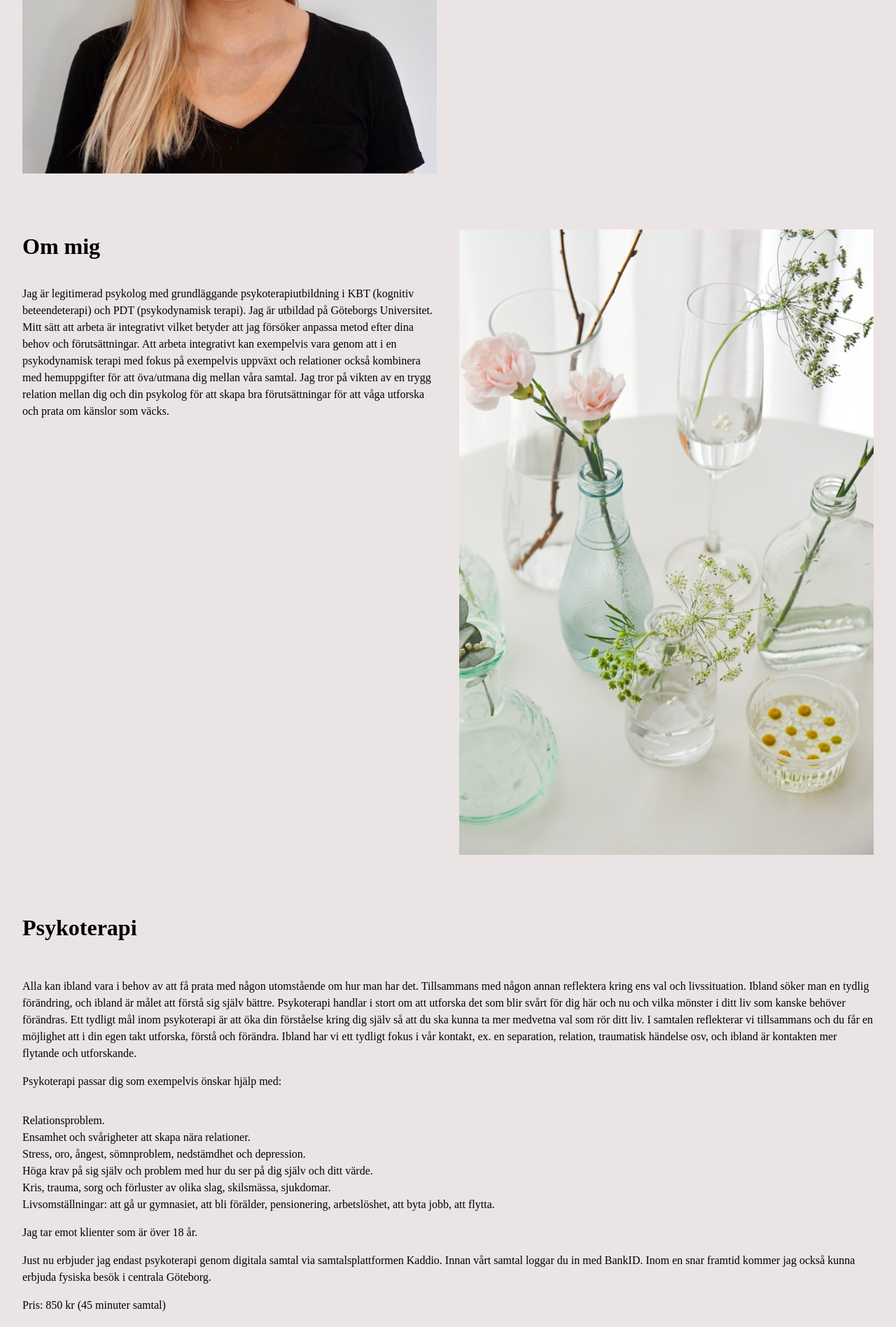
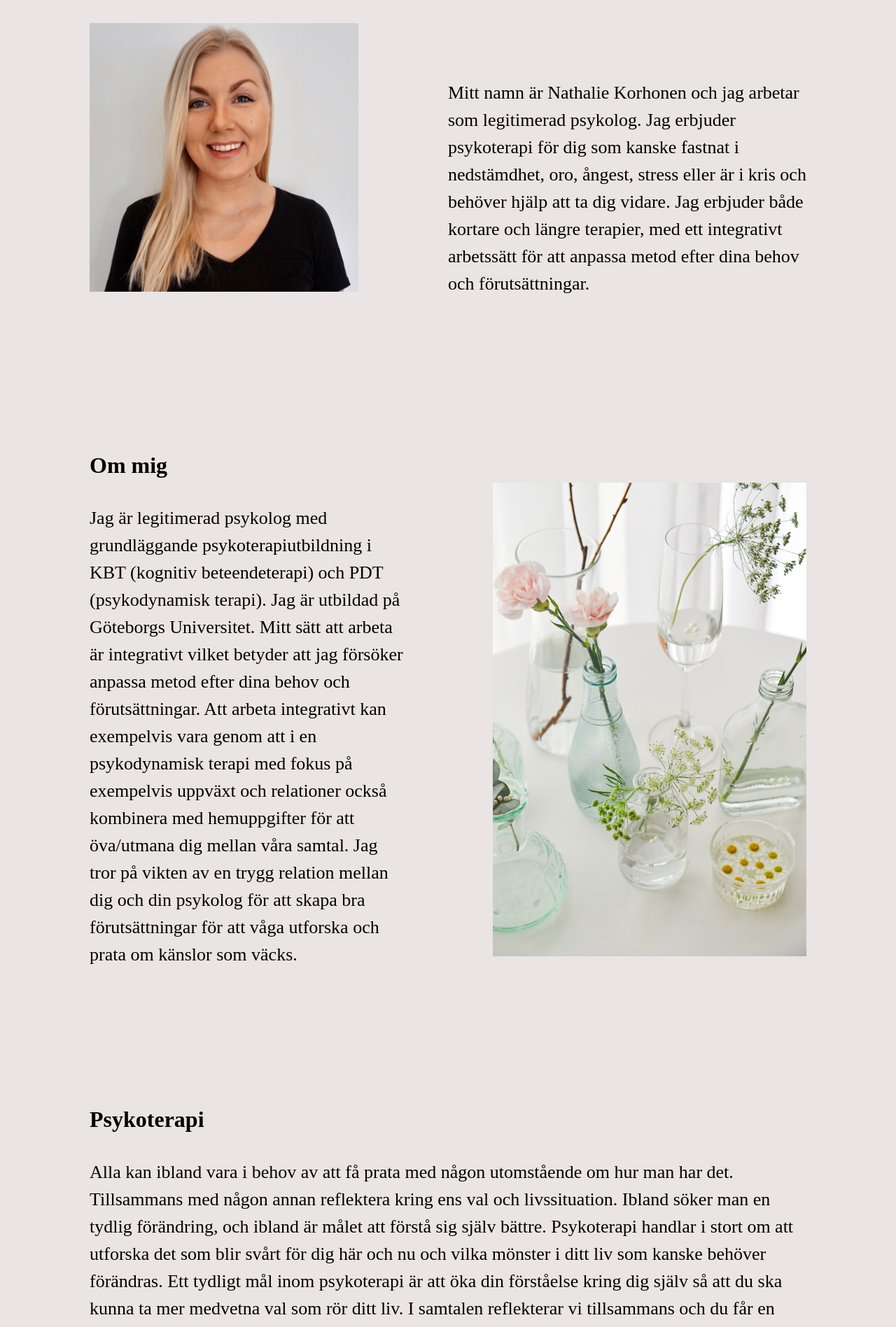
Before and after one commit to Vulcan93/NathalieKorhonen, a React (Vite) app: page / in a window 1280 px wide. Shown: the part 880-2777 px from the top of the page at 70% size. Built offline with nearby package versions, Linux system fonts and the light colour scheme.

Commit message:
fixed all responsivity scenarios

```diff
--- a/src/components/Footer.tsx
+++ b/src/components/Footer.tsx
@@ -3,7 +3,7 @@ import "./Footer.css";
 export default function Footer() {
   return (
     <footer>
-      <p className="footer-container">
+      <p className="footer-container md:text-[18px] lg:text-[22px] xl:text-[26px] xxl:text-[28px]">
         <span>
           &copy; 2024 Nathalie Korhonen Psykolog AB. All rights reserved.
         </span>
--- a/src/components/Header.tsx
+++ b/src/components/Header.tsx
@@ -56,7 +56,7 @@ export default function Header({
           <span className="line line2"></span>
           <span className="line line3"></span>
         </div>
-        <ul className="navbar-menu">
+        <ul className="navbar-menu md:text-[18px] lg:text-[22px] xl:text-[26px] xxl:text-[28px]">
           <li>
             <Link
               className={
--- a/src/pages/Hem.css
+++ b/src/pages/Hem.css
@@ -8,10 +8,34 @@
   padding-top: 200px;
   padding-bottom: 200px;
   & p {
-    font-size: min(2.3rem);
+    /* font-size: min(2.3rem); */
     text-align: center;
     margin-top: -100px;
     color: white;
+  }
+}
+
+@media (min-width: 1024px) {
+  .hero {
+    padding-bottom: 400px;
+  }
+  & p {
+    padding-top: 80px;
+  }
+}
+
+@media (min-width: 1280px) {
+  .hero {
+    padding-bottom: 450px;
+  }
+}
+
+@media (min-width: 1536px) {
+  .hero {
+    padding-bottom: 550px;
+  }
+  & p {
+    padding-top: 120px;
   }
 }
 
--- a/src/pages/Hem.tsx
+++ b/src/pages/Hem.tsx
@@ -4,15 +4,31 @@ import profilbild from "../../public/profilbild.jpg";
 const Hem = () => {
   return (
     <div>
-      <div className="hero">
-        <p>Psykologmottagning Nathalie Korhonen</p>
+      <div className="hero py-500px">
+        <p className="text-[36px] md:text-[40px] lg:text-[50px] xl:text-[60px] xxl:text-[80px]">
+          Psykologmottagning Nathalie Korhonen
+        </p>
       </div>
-      <section className="grid auto-rows-auto min-[560px]:grid-cols-2 gap-8 xs:grid-cols-1 m-[2rem] mt-[5rem]">
-        <img className="" src={profilbild} alt="bild" />
+      {/* <section className="grid auto-rows-auto place-items-center min-[560px]:grid-cols-2 gap-8 xs:grid-cols-1 m-[2rem] mt-[5rem]"> */}
+      <section
+        className="grid place-items-center
+      grid-cols-1
+      sm:place-items-stretch sm:grid-cols-2 m-[2rem]
+      mt-[5rem]
+      md:m-[4rem] md:mt-[8rem]
+      lg:m-[6rem] lg:mt-[10rem]
+      xl:m-[8rem] xl:mt-[12rem]
+      xxl:m-[10rem] xxl:mt-[14rem]"
+      >
+        <img
+          className="w-[16rem] lg:w-[20rem] xl:w-[24rem] xl:h-[24rem] mb-[2rem]"
+          src={profilbild}
+          alt="bild"
+        />
         <div>
           <article>
             <h1 className="visuallyhidden"></h1>
-            <p>
+            <p className="md:text-[18px] lg:text-[22px] xl:text-[26px] xxl:text-[30px]">
               Mitt namn är Nathalie Korhonen och jag arbetar som legitimerad
               psykolog. Jag erbjuder psykoterapi för dig som kanske fastnat i
               nedstämdhet, oro, ångest, stress eller är i kris och behöver hjälp
--- a/src/pages/Psykoterapi.tsx
+++ b/src/pages/Psykoterapi.tsx
@@ -12,11 +12,18 @@ const Psykoterapi = () => {
       <div
         id="omMigSectionId"
         ref={omMigRef}
-        className="grid auto-rows-auto min-[560px]:grid-cols-2 gap-8 xs:grid-cols-1 m-[2rem] mt-[5rem]"
+        // className="grid auto-rows-auto min-[560px]:grid-cols-2 gap-8 xs:grid-cols-1 m-[2rem] mt-[5rem]"
+        className="grid place-items-center
+        sm:gap-8 sm:grid-cols-2
+        m-[2rem] mt-[5rem]
+        md:m-[4rem] md:mt-[8rem]
+        lg:m-[6rem] lg:mt-[10rem] lg:gap-20
+        xl:m-[8rem] xl:mt-[12rem] xl:gap-32
+        xxl:m-[10rem] xxl:mt-[14rem] xxl:gap-36"
       >
         <div>
           <h2>Om mig</h2>
-          <p>
+          <p className="md:text-[18px] lg:text-[22px] xl:text-[26px] xxl:text-[30px] lg:pt-[0rem]">
             Jag är legitimerad psykolog med grundläggande psykoterapiutbildning
             i KBT (kognitiv beteendeterapi) och PDT (psykodynamisk terapi). Jag
             är utbildad på Göteborgs Universitet. Mitt sätt att arbeta är
@@ -30,16 +37,24 @@ const Psykoterapi = () => {
             väcks.
           </p>
         </div>
-        <img className="" src={blommor} alt="blommor" />
+        <img
+          className="w-[20rem] lg:w-[20rem] xl:w-[24rem] xl:w-[30rem] mt-[2rem]"
+          src={blommor}
+          alt="blommor"
+        />
       </div>
       <div
         // id="psykoterapiSectionId"
         ref={psykoterapiRef}
-        className="m-[2rem] mt-[5rem]"
+        className="m-[2rem] mt-[5rem]
+        md:m-[4rem] md:mt-[8rem]
+        lg:m-[6rem] lg:mt-[10rem]
+        xl:m-[8rem] xl:mt-[12rem]
+        xxl:m-[10rem] xxl:mt-[14rem]"
       >
         <div>
           <h3>Psykoterapi</h3>
-          <p className="pt-[1rem]">
+          <p className="mt-[1rem] md:text-[18px] lg:text-[22px] lg:pt-[0rem] xl:text-[26px] xxl:text-[30px]">
             Alla kan ibland vara i behov av att få prata med någon utomstående
             om hur man har det. Tillsammans med någon annan reflektera kring ens
             val och livssituation. Ibland söker man en tydlig förändring, och
@@ -53,10 +68,10 @@ const Psykoterapi = () => {
             i vår kontakt, ex. en separation, relation, traumatisk händelse osv,
             och ibland är kontakten mer flytande och utforskande.
           </p>
-          <p className="py-[1rem]">
+          <p className="py-[1rem] md:text-[18px] lg:text-[22px] xl:text-[26px] xxl:text-[30px]">
             Psykoterapi passar dig som exempelvis önskar hjälp med:
           </p>
-          <ul className="pt-[1rem]">
+          <ul className="pt-[1rem] md:text-[18px] lg:text-[22px] xl:text-[26px] xxl:text-[30px]">
             <li>Relationsproblem.</li>
             <li>Ensamhet och svårigheter att skapa nära relationer.</li>
             <li>
@@ -76,18 +91,30 @@ const Psykoterapi = () => {
             </li>
           </ul>
 
-          <p className="pt-[1rem]">Jag tar emot klienter som är över 18 år.</p>
-          <p className="pt-[1rem]">
+          <p className="pt-[1rem] md:text-[18px] lg:text-[22px] xl:text-[26px] xxl:text-[30px]">
+            Jag tar emot klienter som är över 18 år.
+          </p>
+          <p className="pt-[1rem] md:text-[18px] lg:text-[22px] xl:text-[26px] xxl:text-[30px]">
             Just nu erbjuder jag endast psykoterapi genom digitala samtal via
             samtalsplattformen Kaddio. Innan vårt samtal loggar du in med
             BankID. Inom en snar framtid kommer jag också kunna erbjuda fysiska
             besök i centrala Göteborg.
           </p>
-          <p className="pt-[1rem]">Pris: 850 kr (45 minuter samtal)</p>
+          <p className="pt-[1rem] md:text-[18px] lg:text-[22px] xl:text-[26px] xxl:text-[30px]">
+            Pris: 850 kr (45 minuter samtal)
+          </p>
         </div>
       </div>
-      <div className="m-[2rem] mt-[5rem] text-[12px]">
-        <div>
+      <div
+        className="grid place-items-center
+      gap-8 m-[2rem] mt-[5rem] text-[12px]
+      md:place-items-stretch md:grid-cols-2
+      md:m-[4rem] md:mt-[8rem]
+      lg:m-[6rem] lg:mt-[10rem] lg:gap-20
+      xl:m-[8rem] xl:mt-[12rem] xl:gap-32
+      xxl:m-[10rem] xxl:mt-[14rem] xxl:gap-36"
+      >
+        <div className="md:text-[14px] lg:text-[18px] xl:text-[20px] xxl:text-[24px]">
           Under vårt första samtal kommer jag att förklara hur vi tillsammans
           kan arbeta och vilka ramar som gäller under vår kontakt. Bra
           information att veta redan nu är:
@@ -111,7 +138,7 @@ const Psykoterapi = () => {
             <li className="ml-[1rem]">
               Jag behandlar dina personuppgifter enligt GDPR.
             </li>
-            <p>
+            <p className="lg:pt-[0rem]">
               Som medlem av Sveriges psykologförbund och Psykologföretagarna i
               Sverige arbetar jag enligt förbundets yrkesetiska principer för
               psykologer i Norden och kvalitetssäkrar mitt arbete Verksamheten
@@ -122,10 +149,14 @@ const Psykoterapi = () => {
           </ul>
         </div>
         <img
-          className="pt-[2rem] max-w-[240px] max-h-[500px]"
+          className="w-[18rem]
+          sm:w-[24rem]
+          md:w-[20rem] md:h-[12rem]
+          lg:w-[24rem] lg:h-[14rem]
+          xl:w-[30rem] xl:h-[18rem]
+          xxl:w-[36rem] xxl:h-[20rem]
+          mt-[2rem] "
           src={psykologforetagarnaLogo}
-          // width={255}
-          // height={150}
         />
       </div>
     </div>
--- a/tailwind.config.js
+++ b/tailwind.config.js
@@ -8,6 +8,11 @@ export default {
   theme: {
     screens: {
       xs: "325px",
+      sm: "640px",
+      md: "768px",
+      lg: "1024px",
+      xl: "1280px",
+      xxl: "1536px",
     },
   },
 };
```
Also changed, not shown: src/pages/Kontakt.tsx (+28 -10 lines).
